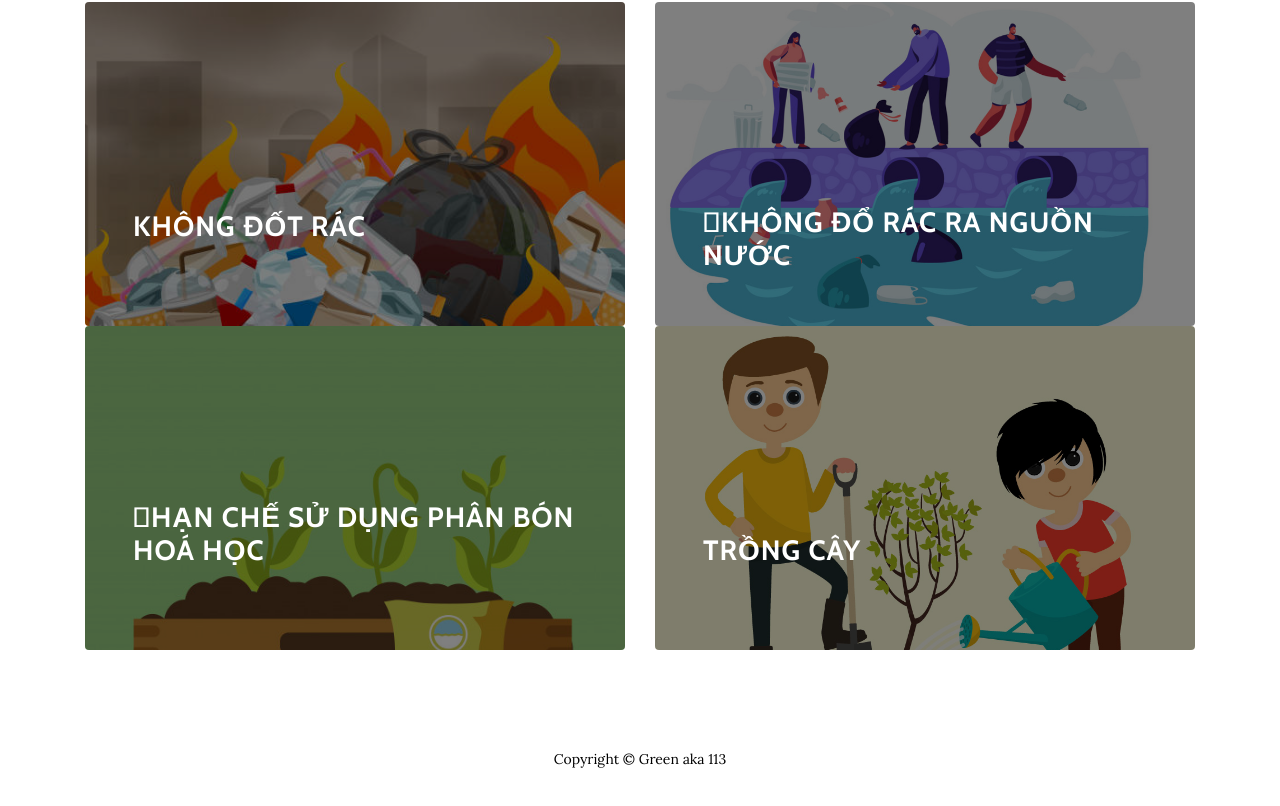
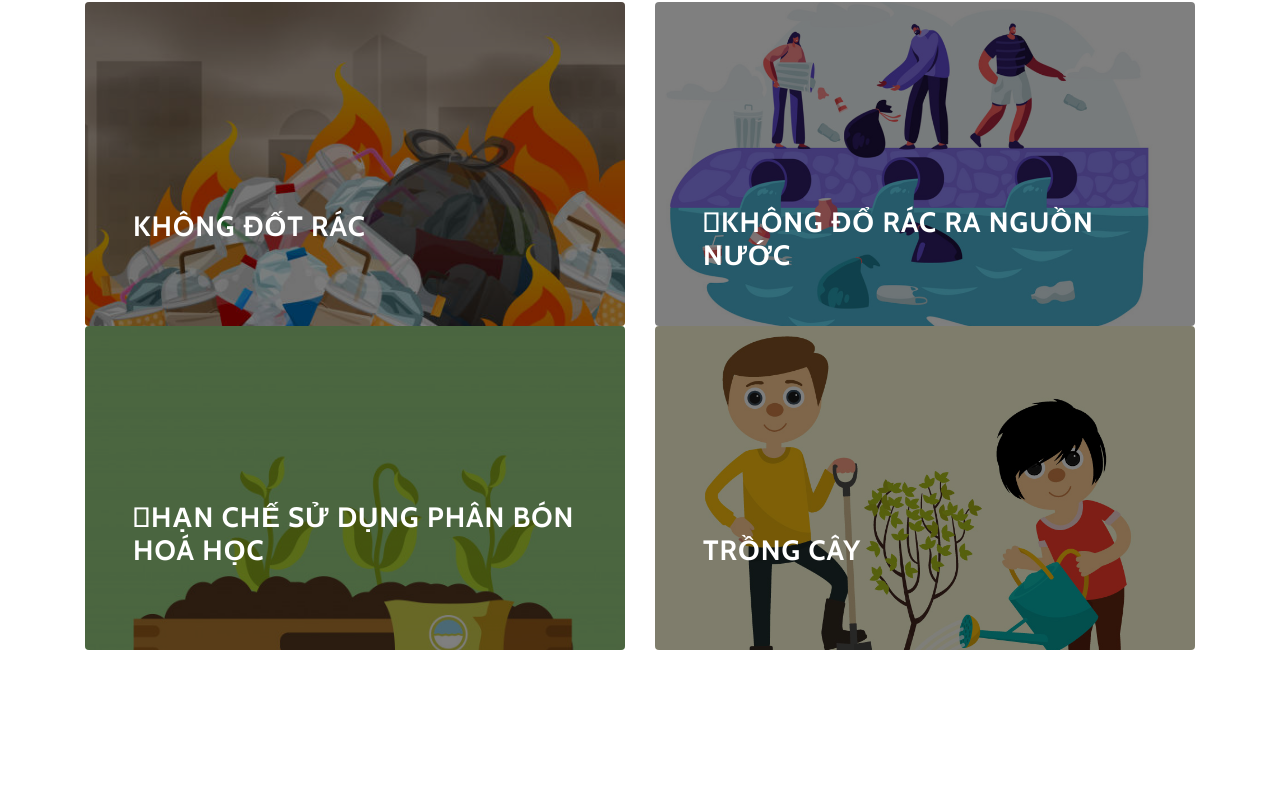
Before and after one commit to iconclub-it-tdtu/iconclub-it-tdtu.github.io, a plain HTML site: page index.html in a window 1280 px wide. Shown: the part 3913-4719 px from the top of the page. After the commit the page ends 4611 px from the top, so only its background shows below. Drawn offline with nearby package versions, Linux system fonts and the light colour scheme; files whose address does not match are found by name.

Commit message:
Update index.html

```diff
--- a/index.html
+++ b/index.html
@@ -184,16 +184,6 @@
             </div>
         </div>
     </section>
-    <footer>
-        <div class="container text-center">
-            <p>Copyright © Green aka 113</p>
-        </div>
-    </footer>
-    <script src="assets/js/jquery.min.js"></script>
-    <script src="assets/bootstrap/js/bootstrap.min.js"></script>
-    <script src="assets/js/bs-init.js"></script>
-    <script src="https://cdnjs.cloudflare.com/ajax/libs/jquery-easing/1.4.1/jquery.easing.min.js"></script>
-</body>
     <footer
         style="position: absolute; bottom: 20px; right: 0;
         display: flex; justify-content: flex-end;
@@ -207,4 +197,10 @@
         <img style="width: 120px;
         height: auto;" src="https://iconclub.github.io/assets/iconLogo.png" alt="ICON">
     </footer>
+    <script src="assets/js/jquery.min.js"></script>
+    <script src="assets/bootstrap/js/bootstrap.min.js"></script>
+    <script src="assets/js/bs-init.js"></script>
+    <script src="https://cdnjs.cloudflare.com/ajax/libs/jquery-easing/1.4.1/jquery.easing.min.js"></script>
+</body>
+
 </html>
```
Lines whose indentation alone changed are shown as unchanged.
